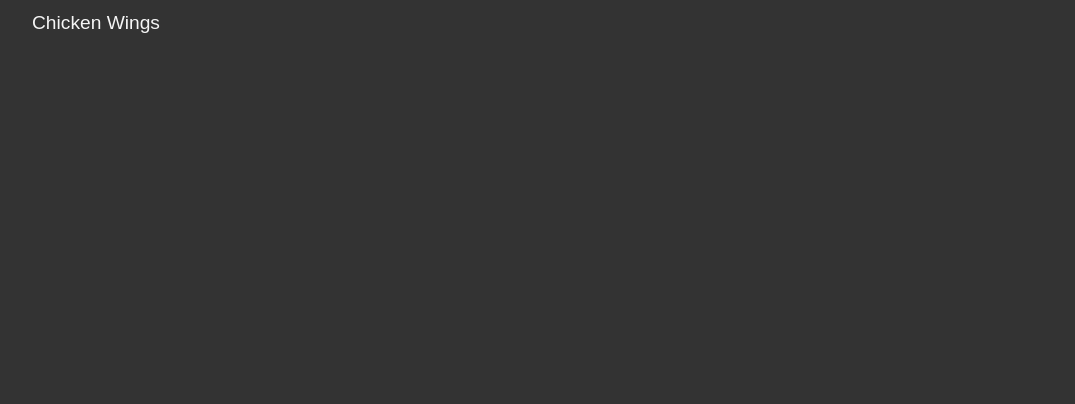
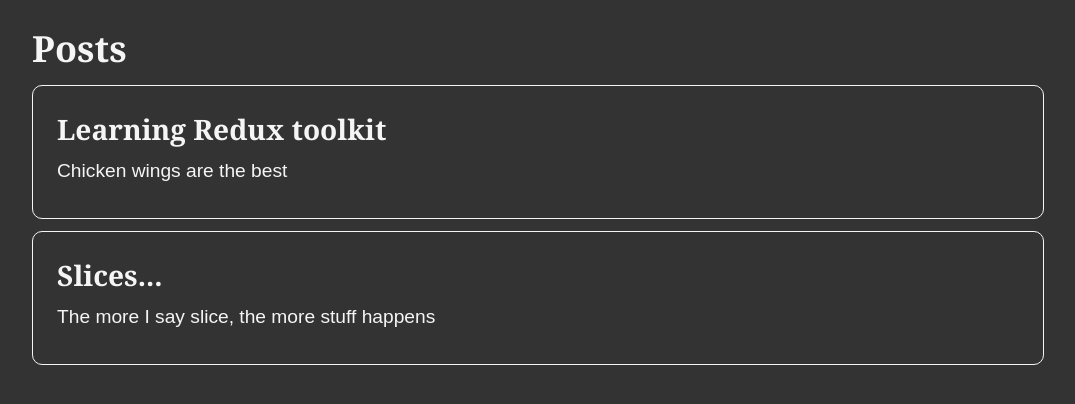
Before and after one commit to KennedyMungai/simple_dumb_bulletin_app, a React (Vite) app: page / in a window 1280 px wide. Shown: the top 404 px of the page, without its empty margins (96-1171 px from the left). Built offline with nearby package versions, Linux system fonts and the light colour scheme.

Commit message:
Rendered out the posts

```diff
--- a/src/App.jsx
+++ b/src/App.jsx
@@ -1,5 +1,11 @@
+import PostsList from './features/posts/PostsList'
+
 function App() {
-	return <p>Chicken Wings</p>
+	return (
+		<>
+			<PostsList />
+		</>
+	)
 }
 
 export default App
```
